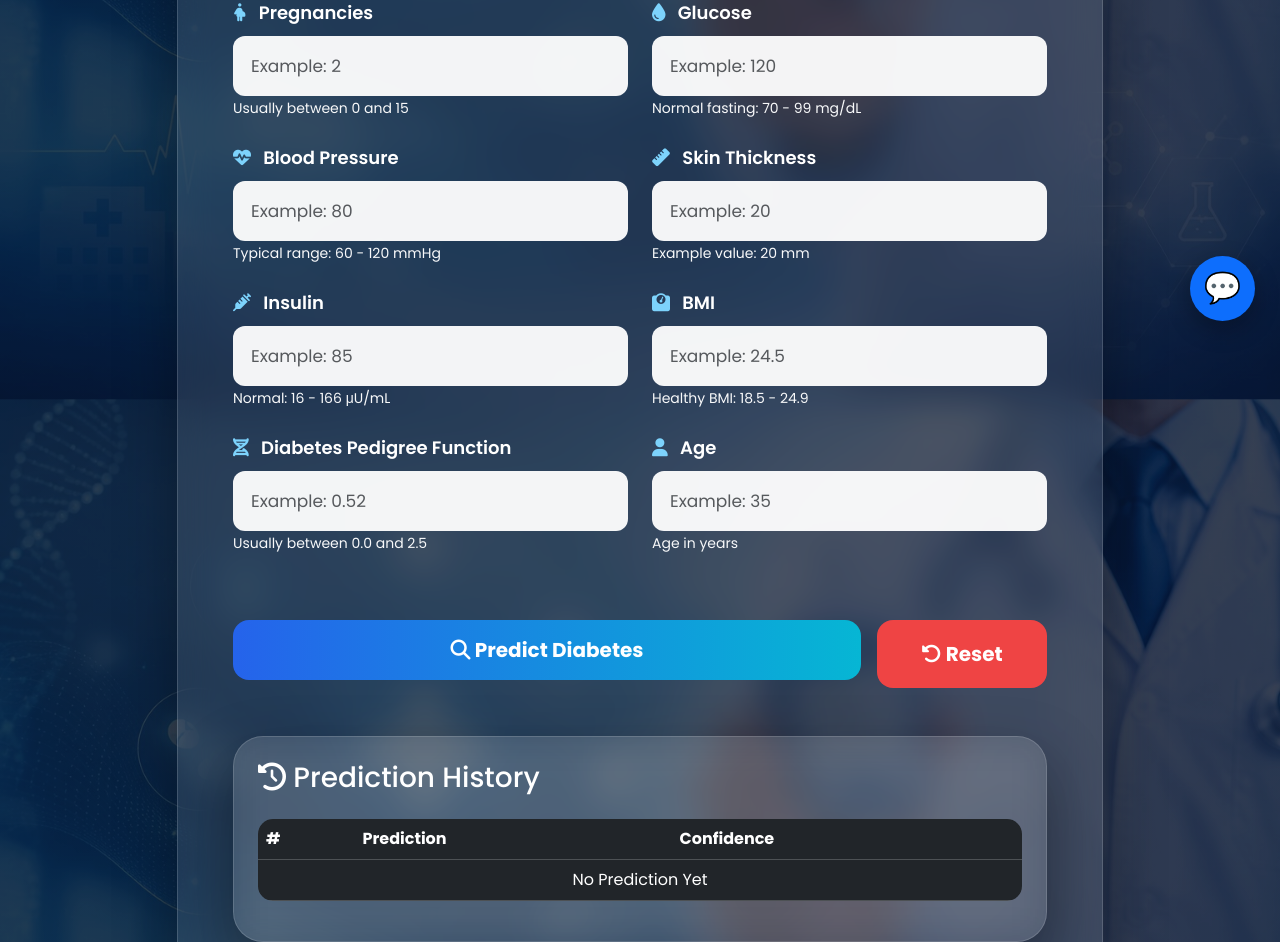
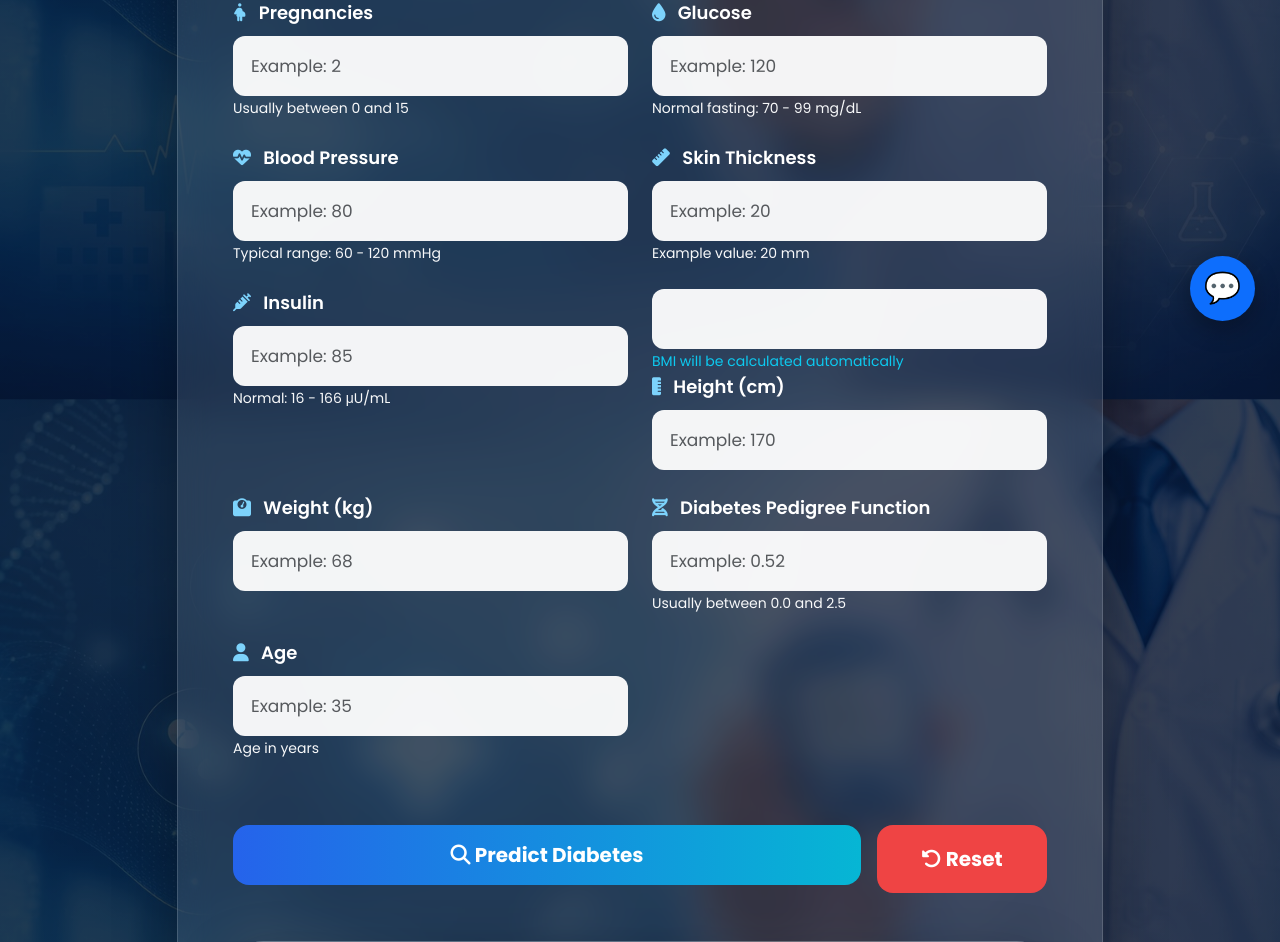
Before and after one commit to mohamedbahir6/Ai-diabetics-prediction, a Flask app: page /home in a window 1280 px wide. Shown: the part 454-1396 px from the top of the page. Run offline with Flask 3, Linux system fonts and the light colour scheme; a user stored in the database is signed in; parts of the project's set-up code (start-up, migrations or seed data) failed here and were passed over.

Commit message:
change bmi

```diff
--- a/templates/index.html
+++ b/templates/index.html
@@ -226,23 +226,46 @@ Normal: 16 - 166 μU/mL
 </div>
 
 <div class="col-md-6 mb-4">
-
-<label>
-<i class="fa-solid fa-weight-scale"></i>
-BMI
-</label>
-
 <input
 type="number"
 step="0.1"
 class="form-control"
 name="BMI"
-placeholder="Example: 24.5"
+id="bmi"
+readonly
 required>
 
-<small class="text-light">
-Healthy BMI: 18.5 - 24.9
+<small class="text-info">
+
+BMI will be calculated automatically
+
 </small>
+
+<label>
+<i class="fa-solid fa-ruler-vertical"></i>
+Height (cm)
+</label>
+
+<input
+type="number"
+class="form-control"
+id="height"
+placeholder="Example: 170">
+
+</div>
+
+<div class="col-md-6 mb-4">
+
+<label>
+<i class="fa-solid fa-weight-scale"></i>
+Weight (kg)
+</label>
+
+<input
+type="number"
+class="form-control"
+id="weight"
+placeholder="Example: 68">
 
 </div>
 
```
